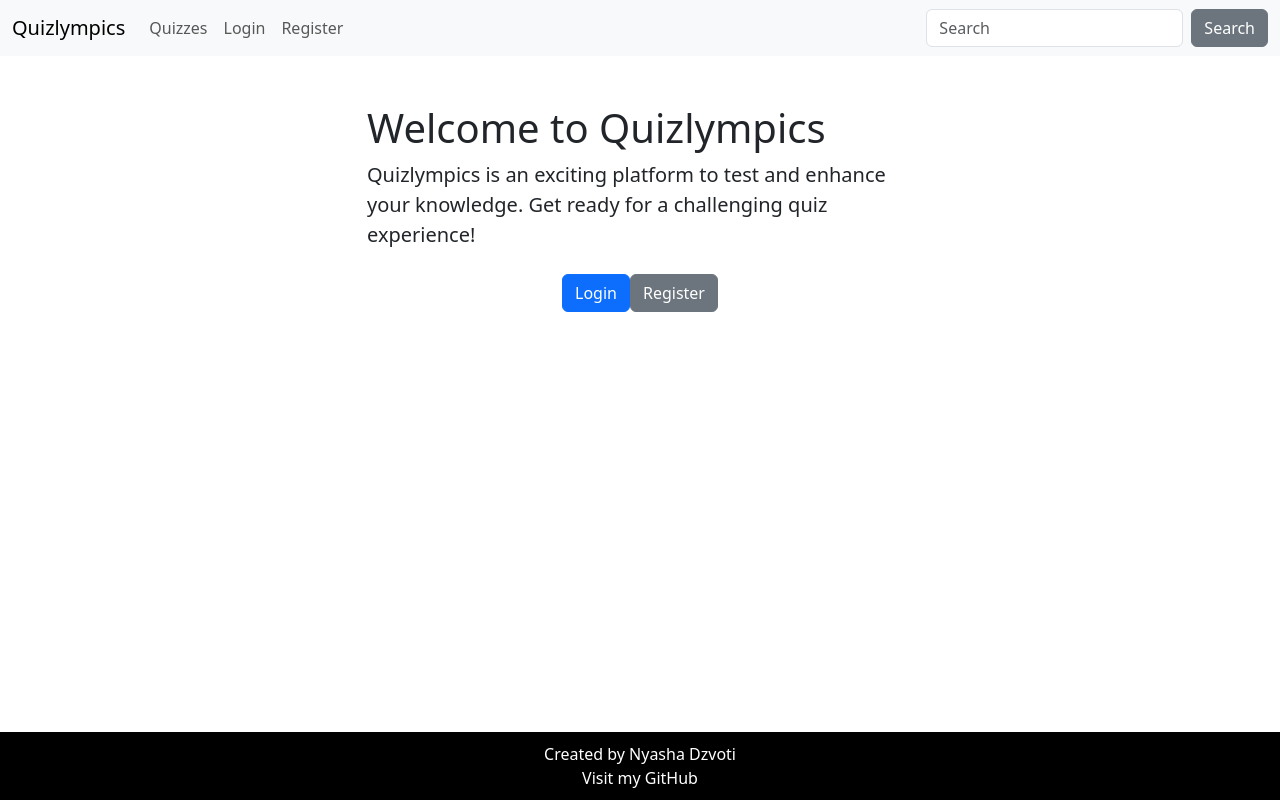
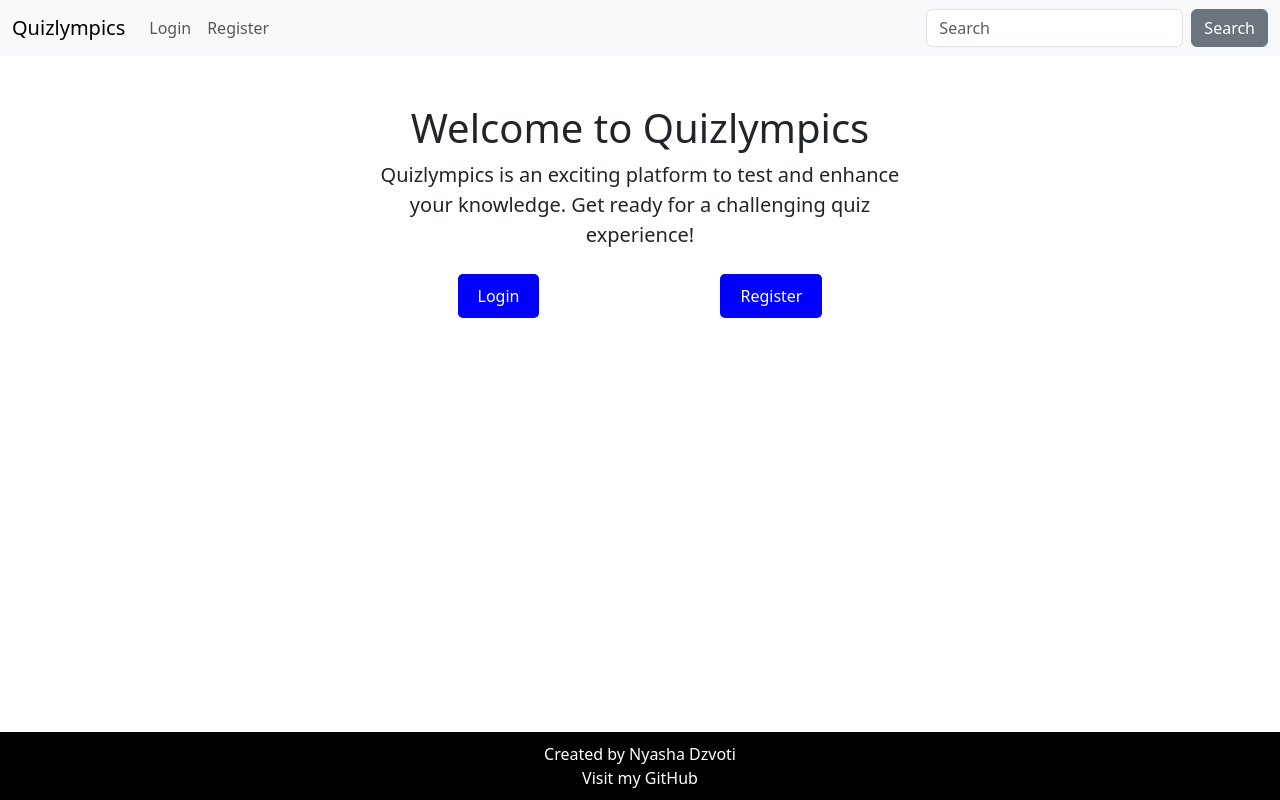
Before and after one commit to NyashaDZT/Project-4-Quiz-App, a React (Vite) app in the folder client/: page / in a window 1280 px wide. Built offline with nearby package versions, Linux system fonts and the light colour scheme.

Commit message:
error handling

```diff
--- a/client/src/Components/Home.jsx
+++ b/client/src/Components/Home.jsx
@@ -7,7 +7,7 @@ export default function Home() {
   const user = activeUser()
 
   return (
-    <Container className="mt-5">
+    <Container className="mt-5 text-center"> {/* Add text-center class */}
       <Row className="justify-content-center">
         <Col xs={10} md={8} lg={6}>
           <h1>Welcome to Quizlympics</h1>
@@ -15,22 +15,22 @@ export default function Home() {
             Quizlympics is an exciting platform to test and enhance your knowledge.
             Get ready for a challenging quiz experience!
           </p>
-          <div className="text-center mt-4">
+          <div className="button-container mt-4"> {/* Add mt-4 for margin */}
             {user ? (
               <Link to="/quizzes">
-                <Button variant="success">
+                <Button variant="success" className="blue-button"> {/* Add blue-button class */}
                   Explore Quizzes
                 </Button>
               </Link>
             ) : (
               <>
                 <Link to="/login">
-                  <Button variant="primary" className="mr-3">
+                  <Button variant="primary" className="blue-button mr-3"> {/* Add blue-button class and mr-3 for margin */}
                     Login
                   </Button>
                 </Link>
                 <Link to="/register">
-                  <Button variant="secondary">
+                  <Button variant="secondary" className="blue-button"> {/* Add blue-button class */}
                     Register
                   </Button>
                 </Link>
--- a/client/src/Components/Index.jsx
+++ b/client/src/Components/Index.jsx
@@ -22,7 +22,7 @@ export default function Index(){
   return (
     <>
       <Row>
-        <Col xs={4} md={4} id="filters">
+        <Col xs={4} md={4} id="filters" className="d-flex align-items-center justify-content-center" >
           <Filter quizzes={quizzes} setFilteredQuizzes={setFilteredQuizzes} />
         </Col>
         <Col xs={14} md={8}>
--- a/client/src/Components/Login.jsx
+++ b/client/src/Components/Login.jsx
@@ -1,8 +1,9 @@
-import { useEffect } from "react"
+import { useEffect, useState } from "react"
 import { Form, useActionData, useNavigate } from "react-router-dom"
 import { setToken } from '../utils/helpers/common'
 
 export default function Login(){
+  const [error, setError] = useState(null)
   const res = useActionData()
   const navigate = useNavigate()
 
@@ -10,6 +11,8 @@ export default function Login(){
     if(res?.status === 200) {
       setToken(res.data.access)
       navigate('/quizzes')
+    } else if (res?.status >= 400 && res?.status < 600) {
+      setError(res.statusText)
     }
   }, [res, navigate])
 
@@ -19,8 +22,8 @@ export default function Login(){
       <Form className='form' id="loginForm" method="POST">
         <input type="text" name="username" placeholder='Username' />
         <input type="password" name="password" placeholder=" Password" />
+        {res && <p className='danger'>{error}</p>}
         <button className='btn btn-warning' type="submit">Login</button>
-        {res && <p className='danger'>{res.data.message}</p>}
       </Form>
     </>
   )
--- a/client/src/Components/Navbar.jsx
+++ b/client/src/Components/Navbar.jsx
@@ -5,7 +5,7 @@ import Nav from 'react-bootstrap/Nav';
 import Navbar from 'react-bootstrap/Navbar';
 import NavDropdown from 'react-bootstrap/NavDropdown';
 import { useNavigate } from 'react-router';
-import { removeToken, activeUser, getToken } from '../utils/helpers/common'
+import { removeToken, activeUser } from '../utils/helpers/common'
 
 export default function NavBar(){
 
@@ -25,9 +25,9 @@ export default function NavBar(){
         <Navbar.Toggle aria-controls="navbarScroll" />
         <Navbar.Collapse id="navbarScroll">
           <Nav className="me-auto my-2 my-lg-0" style={{ maxHeight: '100px' }} navbarScroll>
-            <Nav.Link href="/quizzes">Quizzes</Nav.Link>
             {activeUser() ? (
               <>
+                <Nav.Link href="/quizzes">Quizzes</Nav.Link>
                 <Nav.Link onClick={handleLogout}>Logout</Nav.Link>
                 <NavDropdown title="More Options" id="navbarScrollingDropdown">
                   <NavDropdown.Item href="/createquiz">Create A Quiz</NavDropdown.Item>
--- a/client/src/Components/QuizCreate.jsx
+++ b/client/src/Components/QuizCreate.jsx
@@ -6,6 +6,7 @@ import axios from 'axios';
 
 
 export default function QuizCreate() {
+  const [errorMsg, setErrorMsg] = useState(null)
   const navigate = useNavigate()
   const user = activeUser()
 
@@ -64,6 +65,7 @@ export default function QuizCreate() {
 
   const handleAddQuestion = () => {
     if (quizData.number_of_questions < 10) {
+      console.log("add question clicked")
       setQuizData((prevData) => ({
         ...prevData,
         number_of_questions: prevData.number_of_questions+ 1,
@@ -94,7 +96,7 @@ export default function QuizCreate() {
         headers: {
           Authorization: `Bearer ${getToken()}`
         }
-      });
+      })
 
       if (response.status === 200) {
         console.log('Quiz created successfully:', response.data)
@@ -102,16 +104,17 @@ export default function QuizCreate() {
         navigate('/quizzes')
       } else {
         console.error('Failed to create quiz:', response.statusText)
-        // Handle the error case if needed
+        setErrorMsg(response.statusText)
+
       }
     } catch (error) {
       console.error('Error creating quiz:', error)
-      // Handle any other errors that may occur during the API call
+
     }
-  };
+  }
 
   return (
-    <Container>
+    <Container className="quiz-create-container">
       <h1>Create a Quiz</h1>
       <Form method="POST" onSubmit={handleCreateQuiz}>
         <Form.Group controlId="quizName">
@@ -158,7 +161,7 @@ export default function QuizCreate() {
               </Form.Control>
             </Form.Group>
 
-        {[...Array(quizData.questionsCount)].map((_, questionIndex) => (
+        {[...Array(quizData.number_of_questions)].map((_, questionIndex) => (
           <div key={questionIndex}>
             <Form.Group controlId={`question-${questionIndex}`}>
               <Form.Label>{`Question ${questionIndex + 1}`}</Form.Label>
@@ -192,7 +195,7 @@ export default function QuizCreate() {
             </Button>
           </div>
         ))}
-
+        {errorMsg && <p className="danger">{errorMsg}</p>}
         <div className='button-container'>
           <Button variant="primary" onClick={handleAddQuestion}>
             Add Question
--- a/client/src/Components/Register.jsx
+++ b/client/src/Components/Register.jsx
@@ -5,7 +5,7 @@ import ImageUploadField from './ImageUploadField'
 
 export default function Register(){
   console.log(`Hit register page`)
-
+  const [error, setError] = useState(null)
   const [ formData, setFormData ] = useState({
     username: '',
     email: '',
@@ -29,6 +29,8 @@ function handleChange(e){
     useEffect(()=> {
       if(res?.status === 201) {
         navigate('/login')
+      } else if (res?.status >= 400 && res?.status < 600) {
+        setError(res.statusText)
       }
     }, [res, navigate])
 
@@ -42,8 +44,8 @@ function handleChange(e){
         <input type="password" name="password_confirmation" placeholder=' Confirm password' onChange={handleChange} />
         <ImageUploadField value={formData.image} setFormData={setFormData} />
         <input type="text" name="bio" placeholder='Bio - about you' onChange={handleChange} />
+        {res && <p className='danger'>{error}</p>}
         <button className='btn btn-warning' type="submit" onClick={printFormData}>Register</button>
-        {res && <p className='danger'>{res.data.message}</p>}
       </Form>
     </>
   )
--- a/client/src/styles/components/Filter.scss
+++ b/client/src/styles/components/Filter.scss
@@ -2,6 +2,8 @@
   display: flex;
   flex-direction: column;
   align-items: center;
+  justify-content: center;
+  margin-top: 1rem;
 }
 
 .filter-group {
--- a/client/src/styles/main.scss
+++ b/client/src/styles/main.scss
@@ -13,3 +13,21 @@
   display: flex;
   justify-content: space-around;
 }
+
+.blue-button {
+  background-color: blue;
+  color: white;
+  padding: 10px 20px;
+  border: none;
+  border-radius: 5px;
+  cursor: pointer;
+}
+
+.blue-button:hover {
+  background-color: darkblue;
+}
+
+.quiz-create-container {
+  max-height: 80vh;
+  overflow-y: auto;
+}
--- a/client/src/utils/actions/auth.js
+++ b/client/src/utils/actions/auth.js
@@ -3,14 +3,14 @@ import { formToObj } from '../helpers/common'
 
 export async function registerUser(request) {
     const data = await formToObj(request)
-    return await axios.post('http://127.0.0.1:8000/api/auth/register/', data, {
+    return await axios.post('http://127.0.0.1:8000/api/auth/register', data, {
         validateStatus: () => true
     })
 }
 
 export async function loginUser(request) {
     const data = await formToObj(request)
-    return await axios.post('/api/auth/login/', data, {
+    return await axios.post('/api/auth/login', data, {
         validateStatus: () => true
     })
 }
```
Also changed, not shown: client/src/Components/Filter.jsx (+5 -5 lines). Lines whose indentation alone changed are shown as unchanged.
